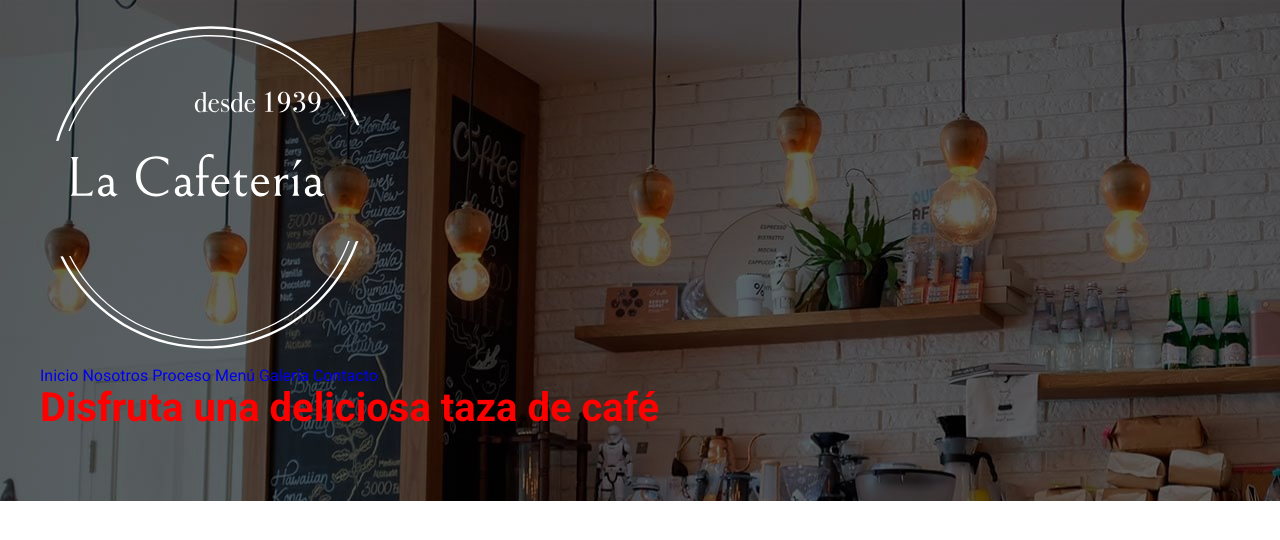
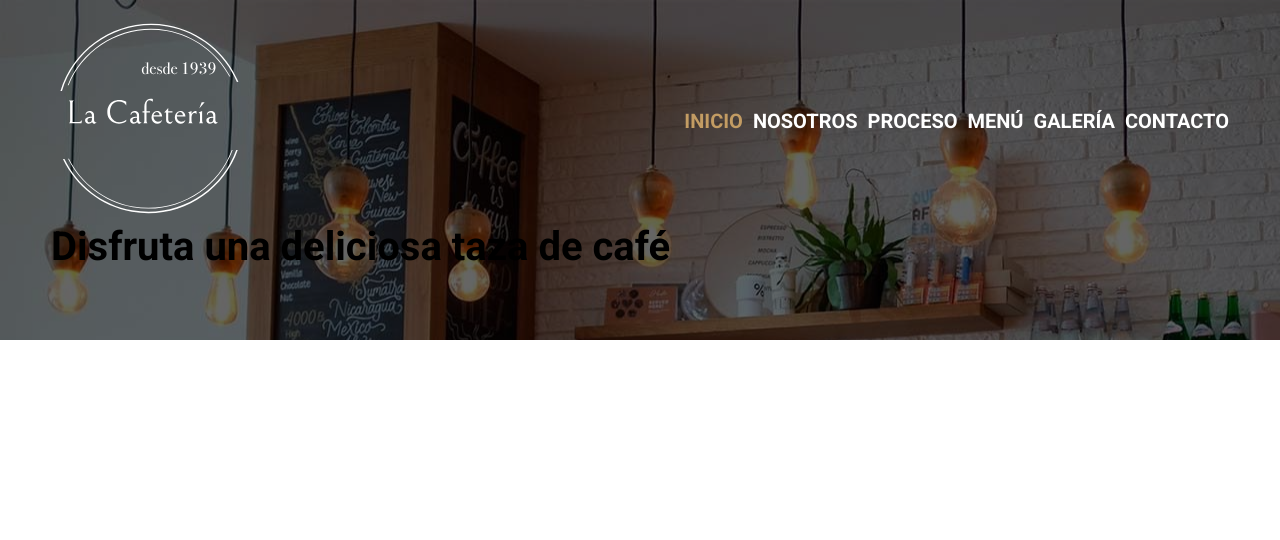
Before and after one commit to JorgeReyes02/Cafeteria-Website, a website: page index.html in a window 1280 px wide. Drawn offline with Linux system fonts and the light colour scheme.

Commit message:
navegacion finalizada

```diff
--- a/index.html
+++ b/index.html
@@ -18,7 +18,7 @@
                     <img src="build/img/logo.svg" alt="Logo cafetería">
                 </div>
                 <nav class="nav-principal">
-                    <a href="index.html">Inicio</a>
+                    <a class="activo" href="index.html">Inicio</a>
                     <a href="nosotros.html">Nosotros</a>
                     <a href="proceso.html">Proceso</a>
                     <a href="menú.html">Menú</a>
--- a/src/scss/base/_globales.scss
+++ b/src/scss/base/_globales.scss
@@ -38,5 +38,5 @@ h3{
     width:95%;
     max-width: 120rem;
     margin:0 auto;
-    color: red;
+
 }
--- a/src/scss/base/_variables.scss
+++ b/src/scss/base/_variables.scss
@@ -7,11 +7,12 @@ $tablet:768px;
 $desktop:1024px;
 
 //Colores
-$primario: #E8505B;
-$secundario:#455a64;
+$primario: #5E311E;
+$secundario:#C39C63;
 $negro:#000;
 $blanco:#fff;
 $grisClaro:#eceeef;
+$cafeClaro:#EBE7DE;
 
 //Unidades
 $separacion: 5rem;
--- /dev/null
+++ b/src/scss/header/_barra.scss
@@ -0,0 +1,20 @@
+@use 'base/mixins' as m;
+
+.barra{
+    display: flex;
+    flex-direction: column;
+    @include m.tablet{
+        flex-direction: row;
+        justify-content: space-between;
+        align-items: center;
+    }
+
+    .logo{
+        width: 50%;
+        margin: 0 auto;
+        @include m.tablet {
+            width: 20rem;
+            margin: 0;
+         }
+    }
+}
--- a/src/scss/header/_header.scss
+++ b/src/scss/header/_header.scss
@@ -3,9 +3,18 @@
 .header{
     padding: 5rem 0;
     position: relative;
-    @include m.telefono{
-        padding: 2rem 0;
-    }
+
+    @include m.telefono {
+        padding: 4rem;
+     }
+
+    @include m.tablet {
+        padding: 3rem;
+     }
+
+    @include m.desktop {
+        padding:2rem;
+     }
 
     &::before{
         content: "";
--- a/src/scss/header/_index.scss
+++ b/src/scss/header/_index.scss
@@ -1,2 +1,3 @@
 @forward 'header';
 @forward 'navegacion';
+@forward 'barra';
--- a/src/scss/header/_navegacion.scss
+++ b/src/scss/header/_navegacion.scss
@@ -1,3 +1,32 @@
-.navegacion{
+@use 'base/variables' as v;
+@use 'base/mixins' as m;
 
+
+.nav-principal{
+    display: flex;
+    flex-direction: column;
+    margin-top: 5rem;
+    @include m.tablet {
+        flex-direction: row;
+        gap: 1rem;
+        margin-top:0;
+    }
+    a{
+        text-align: center;
+        color: v.$blanco;
+        font-size: 2rem;
+        text-transform: uppercase;
+        font-weight: 700;
+        margin-bottom: 2rem;
+        @include m.tablet {
+          margin-bottom: 0;
+         }
+        &:hover{
+            color: v.$secundario;
+        }
+
+        &.activo{
+            color: v.$secundario;
+        }
+    }
 }
```
Also changed, not shown: build/css/app.css.
